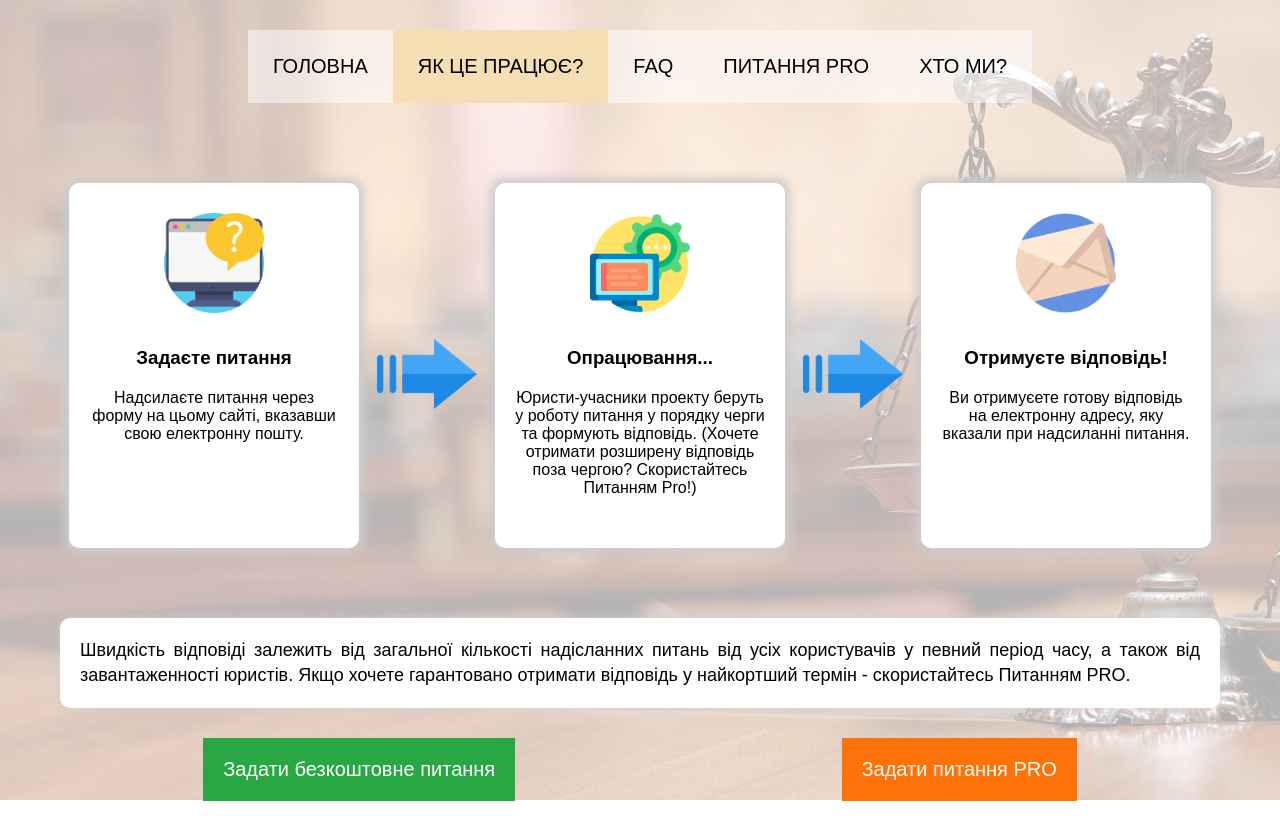
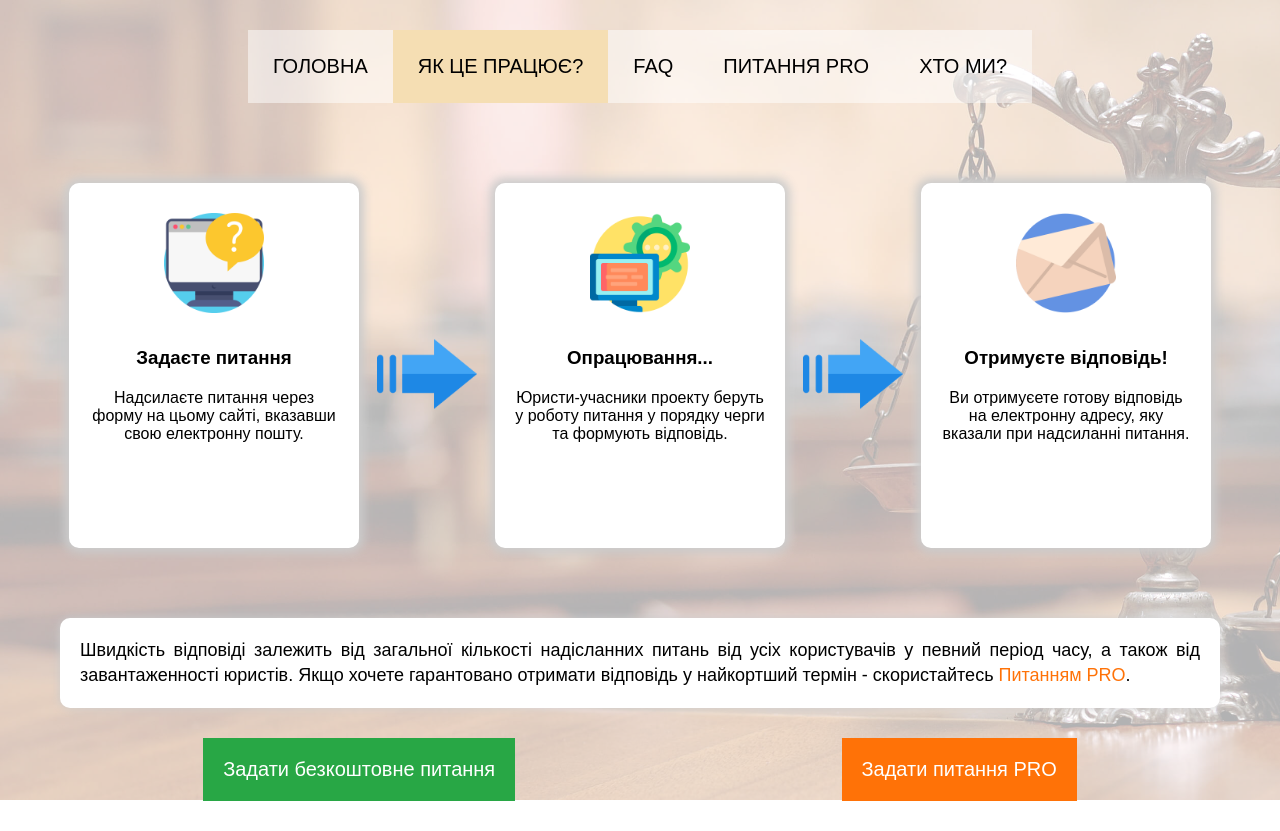
Before and after one commit to deftime/Vue-SPA-project, a Vue app: page /how in a window 1280 px wide. Built offline with nearby package versions, Linux system fonts and the light colour scheme; a web font is replaced by a local one.

Commit message:
Patch 1.2 Upgrade letters texts, content fixes, CSS and admin fixes

```diff
--- a/public/admin/answer.html
+++ b/public/admin/answer.html
@@ -20,7 +20,7 @@
     <div class="loader"></div>
   </div>
   <nav class="navbar navbar-expand-lg navbar-dark bg-dark">
-    <a class="navbar-brand" href="#">Questions Manager 0.1b</a>
+    <a class="navbar-brand" href="#">Questions Manager 1.2</a>
     <div class="collapse navbar-collapse justify-content-end" id="navbarNavAltMarkup">
       <div class="navbar-nav">
         <a class="nav-item nav-link active" href="index.html">Logout<span class="sr-only">(current)</span></a>
@@ -30,7 +30,7 @@
   <div class="my-5 row ansMain">
     <div class="col-3 bor ansLeft">
       <div class="desQu">
-        Питання, що надішло від відвідувача сайту. Орфографію та пунктуацію збережено. Текст запитання буде відправлено разом з відповідью, тож можно на нього посилатися.
+        Питання, що надійшло від відвідувача сайту. Орфографію та пунктуацію збережено. Текст запитання буде відправлено разом з відповіддю, тож можна на нього посилатися.
       </div>
       <div class="desAns">
         Форма для відповіді на питання. Після відповіді необхідно його зберегти, натиснувши відповідну кнопку, інакше текст буде втрачено! Питання буде відправлено після модерації.
--- a/public/admin/manage.html
+++ b/public/admin/manage.html
@@ -18,7 +18,7 @@
 
 <div class="wrapperAdmin">
   <nav class="navbar navbar-expand-lg navbar-dark bg-dark">
-    <a class="navbar-brand" href="#">Questions Manager 0.1b</a>
+    <a class="navbar-brand" href="#">Questions Manager v1.2</a>
     <div class="collapse navbar-collapse justify-content-end" id="navbarNavAltMarkup">
       <div class="navbar-nav">
         <span class="nav-item nav-link active" id="usrInfo"></span>
--- a/public/js/editqu.js
+++ b/public/js/editqu.js
@@ -132,7 +132,7 @@ send.addEventListener('click', () => {
     from: 'info@justa.com.ua',
     to: [clientMail.innerText],
     subject: 'Відповідь на Ваше питання',
-    html_body: `<p><strong>Доброго дня, вас вітає "Правова група ЮСТА-ЕКСПЕРТ"!</strong></p><p>Ми підготували відповідь на ваше питання, яке ви відправили нам через сайт наших партнерів. Майте на увазі, що це відповідь, яка сформована на основі ваших слів. Для отримання більш детальної консультації - будь ласка зверніться до нашого офісу з усіма необхідними документами та максимально детальним обсягом інформації про вашу ситуацію.</p><p><em><strong>Ваше питання:</strong></em></p><p></p>${form.qu.value}<p><em><strong>Відповідь:</strong></em></p><p>${form.ans.value}</p>`
+    html_body: `<p><strong>Вас вітає "Правова група ЮСТА-ЕКСПЕРТ"!</strong></p><p>Дякуємо, що скористалися нашим сервісом юридичної онлайн-допомоги! Ми підготували відповідь на ваше питання у відповідності з типом обраної відповіді.</p><p>Майте на увазі, що це відповідь, яка сформована на основі ваших слів. Для отримання більш детальної консультації - будь ласка зверніться до нашого офісу з усіма необхідними документами та максимально детальним обсягом інформації про вашу ситуацію.</p><p>Якщо ви помітили помилки або незручності у роботі нашого сервісу - будь ласка повідомте нас листом на цю адресу deftime@gmail.com або надішліть повідомлення через форму зворотнього зв'язку у розділі "Про нас".</p><p><em><strong>Ваше питання:</strong></em></p><p>${form.qu.value}</p><p><em><strong>Відповідь:</strong></em></p><p>${form.ans.value}</p>`
   }
 
   fetch('http://api.mailhandler.ru/message/send/', {
--- a/src/pages/About.vue
+++ b/src/pages/About.vue
@@ -1,7 +1,7 @@
 <template>
   <div class="about mainAbout">
     <h1>Про Нас</h1>
-    <p><img src="../images/justa.png" alt="justa_law_company" width="300px">Головним творцем та ідеологом проекту є юридична компанія "Правова група "ЮСТА-ЕКСПЕРТ", яка здійснює свою діяльність з грудня 2010 року. Великий досвід роботи наших фахівців в різних напрямках юридичної практики дозволяє нам ефективно захищати інтереси та права людини у будь-якій ситуації. Ми створили цей проект спільно з нашими партнерами, шоб у наш цифровий час кожна людина, яка потребує допомоги, змогла її отримати прямо біля свого компьютера. Не потрібно телефонувати, записуватися на пройом, шукати та чекати спеціальних заходів з правової допомоги. Достатньо просто зайти на наш спеціальний сайт та в онлайн-режимі оформити своє запитання, щоб згодом отримати відповідь на свою поштову скриньку. Наші юристи-учасники проекту це молоді люди, які працюють переважно на волонтерській основі, відповідаючі на безкоштовні запитання. Цим самим вони не лише допомагають людям, а й практикують своє знання юриспруденції. Також у нас є окремий режим для тих, хто хоче терміново та якісно отримати відповідь від досвідченого юриста у потрібній сфері. Для цього необхідно оформити своє запитання через окрему форму "Питання PRO". Для відповіді на таке питання ми залучаємо наших досвідчених адвокатів та спеціалістів наших партнерів.</p>
+    <p><a href="http://justa.com.ua/" target="_blank"><img src="../images/justa.png" alt="justa_law_company" width="300px"></a>Головним творцем та ідеологом проекту є юридична компанія "Правова група "ЮСТА-ЕКСПЕРТ", яка здійснює свою діяльність з грудня 2010 року. Великий досвід роботи наших фахівців в різних напрямках юридичної практики дозволяє нам ефективно захищати інтереси та права людини у будь-якій ситуації. Ми створили цей проект спільно з нашими партнерами, шоб у наш цифровий час кожна людина, яка потребує допомоги, змогла її отримати прямо біля свого компьютера. Не потрібно телефонувати, записуватися на пройом, шукати та чекати спеціальних заходів з правової допомоги. Достатньо просто зайти на наш спеціальний сайт та в онлайн-режимі оформити своє запитання, щоб згодом отримати відповідь на свою поштову скриньку. Наші юристи-учасники проекту це молоді люди, які працюють переважно на волонтерській основі, відповідаючі на безкоштовні запитання. Цим самим вони не лише допомагають людям, а й практикують своє знання юриспруденції. Також у нас є окремий режим для тих, хто хоче терміново та якісно отримати відповідь від досвідченого юриста у потрібній сфері. Для цього необхідно оформити своє запитання через окрему форму "Питання PRO". Для відповіді на таке питання ми залучаємо наших досвідчених адвокатів та спеціалістів наших партнерів.</p>
     <hr>
     <h2>Наші партнери</h2>
     <div class="partners">
--- a/src/pages/Free.vue
+++ b/src/pages/Free.vue
@@ -3,7 +3,7 @@
     <div class="descQu">
       <h3>Умови Послуги</h3>
       <p>На цій сторінці ви можете скористатися сервісом у <strong>загальному режимі</strong> та надіслати безкоштовне юридичне запитання.</p>
-      <p>Запитання у загальному режимі обробляються у порядку черги, а час очікування відповіді залежить від завантаження сервісу. Отримання відповіді не гарантовано.</p>
+      <p>Запитання у загальному режимі обробляються у порядку черги, а час очікування відповіді залежить від завантаження сервісу. Отримання відповіді не гарантовано. Щоб гарантовано отримати розширену відповідь у найближчий час - скористайтесь <router-link to="/paid" tag="a" style="color: #ff7207; text-decoration: none;">Питанням PRO.</router-link></p>
       <p>Заповніть форму праворуч, вказавши ваше ім'я, адресу електронної пошти та сформуйте запитання. Суть питання описуйте лаконічно, стисло та максимально конкретно, уникаючи непотрібних та неважливих деталей.</p>
       <p><strong>Усі поля є обов'язковими для заповнення.</strong></p>
       <p>Зверніть увагу на електронну пошту! Саме на неї ви отримаєте відповідь. Вказуйте діючу пошту та перед відправкою перевірте на відсутність помилок.</p>
--- a/src/pages/How.vue
+++ b/src/pages/How.vue
@@ -12,7 +12,7 @@
       <div class="block">
         <img src="../images/computer.png" alt="Опрацювання" width="100px">
         <h3>Опрацювання...</h3>
-        <p>Юристи-учасники проекту беруть у роботу питання у порядку черги та формують відповідь. (Хочете отримати розширену відповідь поза чергою? Скористайтесь Питанням Pro!)</p>
+        <p>Юристи-учасники проекту беруть у роботу питання у порядку черги та формують відповідь.</p>
       </div>
       <div class="arrow">
         <img src="../images/right.png" alt="rightArrow" width="100px">
@@ -23,7 +23,7 @@
         <p>Ви отримуєете готову відповідь на електронну адресу, яку вказали при надсиланні питання.</p>
       </div>
     </div>
-    <p>Швидкість відповіді залежить від загальної кількості надісланних питань від усіх користувачів у певний період часу, а також від завантаженності юристів. Якщо хочете гарантовано отримати відповідь у найкортший термін - скористайтесь Питанням PRO.</p>
+    <p>Швидкість відповіді залежить від загальної кількості надісланних питань від усіх користувачів у певний період часу, а також від завантаженності юристів. Якщо хочете гарантовано отримати відповідь у найкортший термін - скористайтесь <router-link to="/pro" tag="a" style="color: #ff7207; text-decoration: none;">Питанням PRO</router-link>.</p>
     <div class="buttonBlock">
       <router-link to="/free" tag="button" class="buttonFree">Задати безкоштовне питання</router-link>
       <router-link to="/paid" tag="button" class="buttonPaid">Задати питання PRO</router-link>
--- a/src/pages/Paid.vue
+++ b/src/pages/Paid.vue
@@ -62,7 +62,7 @@ export default {
             from: 'info@justa.com.ua',
             to: [email],
             subject: 'Сплата Питання PRO',
-            html_body: `<p><strong>Вітаємо!</strong></p>Дякуємо, що скористалися нашим сервісом. Ви вибрали пріоритетне питання PRO, відповідь на яке є платною. Для отримання відповіді будь ласка здійсніть оплату на карту - 5168 7422 2090 3607.</p><p>ВАЖЛИВО! Щоб ми могли ідентифікувати ваш платіж проводьте оплату від того самого імені, яким ви підписали запитання. Або, якщо здійснюєте оплату від іншого імені - напишіть нам його у відповідь на цей лист. Якщо ви сплачуєте через термінал вказуйте прізвище та ім'я у коментарях до транзакції. (Також бажано зберегти квитанцію до того моменту, поки ви не отримаєте відповідь).</p>`
+            html_body: `<p><strong>Вас вітає "Правова група ЮСТА-ЕКСПЕРТ"!</strong></p>Дякуємо, що скористалися нашим сервісом юридичної онлайн-консультації. Ви обрали пріоритетне питання PRO, відповідь на яке є платною. Для отримання відповіді будь ласка здійсніть оплату на карту - 5168 7422 2090 3607.</p><p><strong>ВАЖЛИВО!</strong> Щоб ми могли ідентифікувати ваш платіж проводьте оплату від того самого імені, яким ви підписали запитання. Або, якщо здійснюєте оплату від іншого імені - напишіть нам його у відповідь на цей лист. Якщо ви сплачуєте через термінал вказуйте прізвище та ім'я у коментарях до транзакції. (Також бажано зберегти квитанцію до того моменту, поки ви не отримаєте відповідь).</p>`
             }
             fetch('http://api.mailhandler.ru/message/send/', {
               method: 'POST',
```
Also changed, not shown: package.json (+6 -6 lines), src/scss/parts/_media.scss (+17 -14 lines), 1 other file (tests, documents, lock files or other folders).
